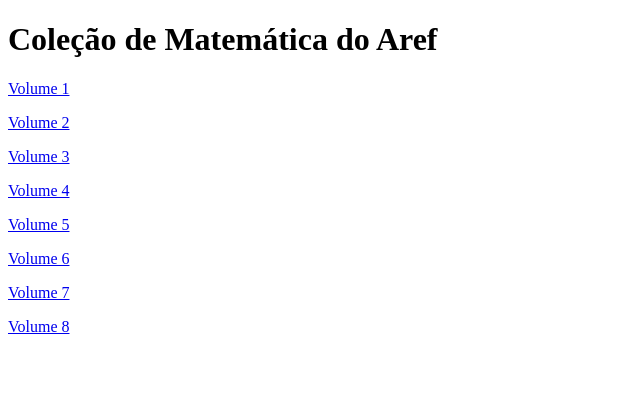
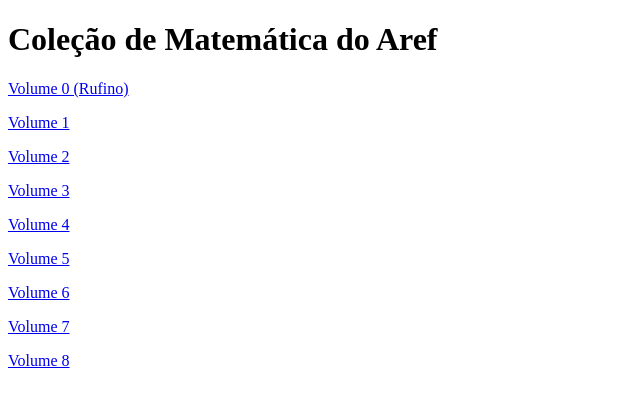
Before and after one commit to arthurfelixgr/aref, a plain HTML site: page index.html in a window 1280 px wide. Shown: the whole page, without its empty margins (0-640 px from the left). Drawn offline with Linux system fonts and the light colour scheme.

Commit message:
Update index.html

```diff
--- a/index.html
+++ b/index.html
@@ -5,6 +5,7 @@
 </head>
 <body>
 <h1>Coleção de Matemática do Aref</h1>
+<p><p><a href="volume0.pdf" target="_blank">Volume 0 (Rufino)</a></p>
 <p><a href="aref1.pdf" target="_blank">Volume 1</a></p>
 <p><a href="aref2.pdf" target="_blank">Volume 2</a></p>
 <p><a href="aref3.pdf" target="_blank">Volume 3</a></p>
```
